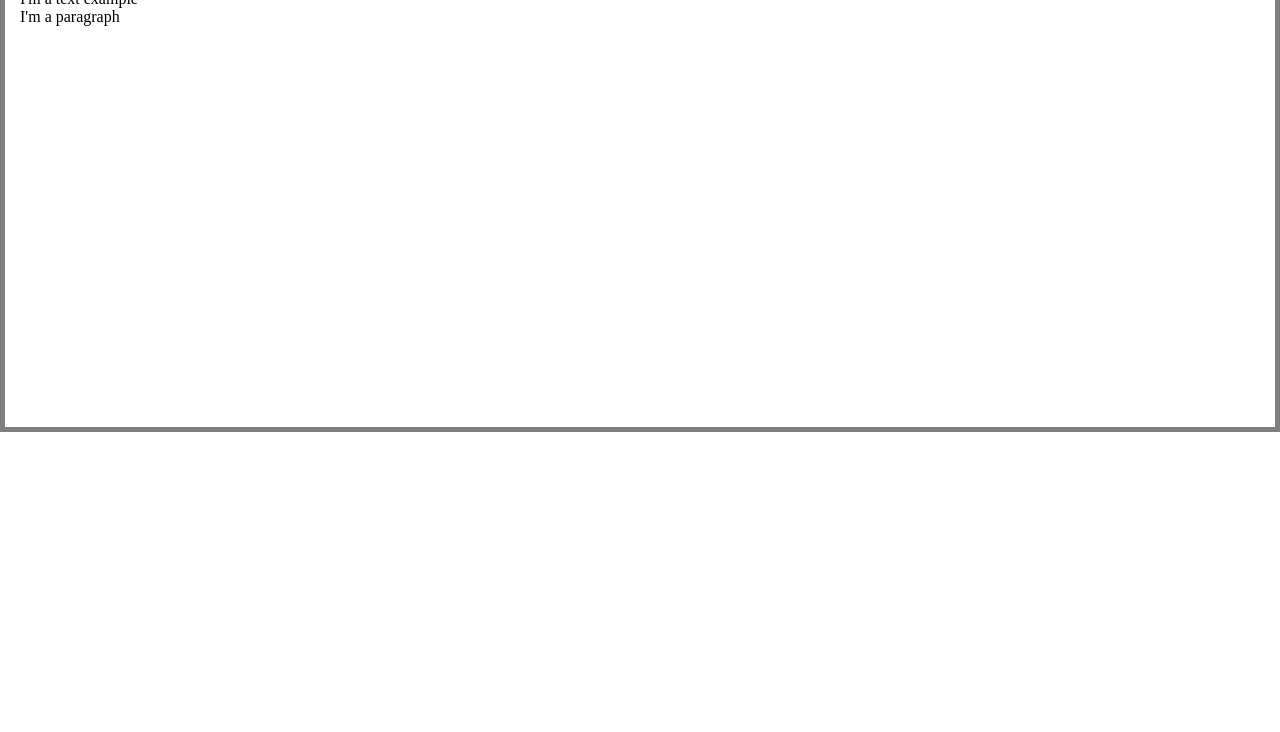
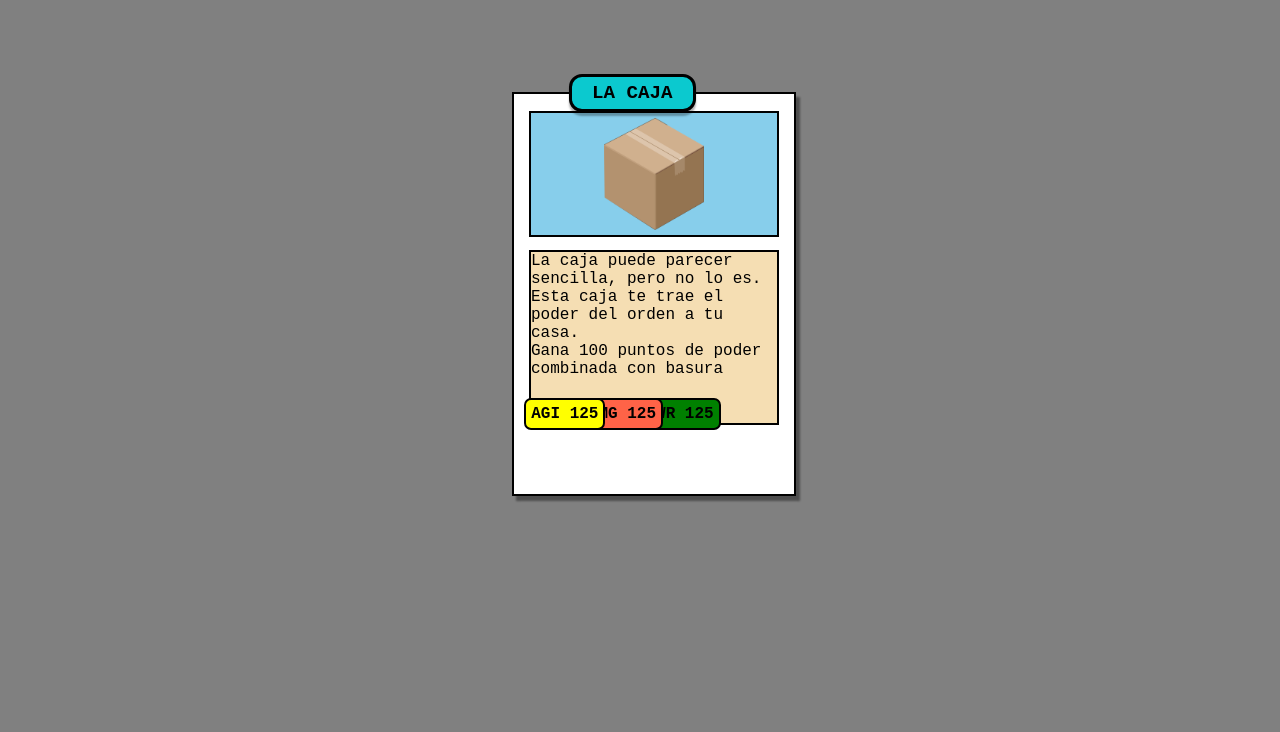
Before and after one commit to PatricioCabrera/Platzi-HTML-Definitivo, a plain HTML site: page index.html in a window 1280 px wide. Shown: the part 154-886 px from the top of the page. Before the commit the page ends 800 px from the top, so only its background shows below. Drawn offline with Linux system fonts and the light colour scheme.

Commit message:
Card mode activated

```diff
--- a/index.html
+++ b/index.html
@@ -19,11 +19,26 @@
         </nav>
     </header>
     <main>
-        <section class="text-container">
-            <h2 class="title">I'm a title</h2>
-            <p>I'm a text example</p>
-            <div>
-                <p>I'm a paragraph</p>
+        <section class="parent">
+            <h2 class="box-title">LA CAJA</h2>
+            <div class="box">
+                <figure>
+                    <img src=".\IMG\box.png" alt="A box" width="100px">
+                </figure>
+                <div class="box-text">
+                    <p>La caja puede parecer sencilla, pero no lo es.</p>
+                    <p>Esta caja te trae el poder del orden a tu casa.</p>
+                    <p>Gana 100 puntos de poder combinada con basura</p>
+                </div>
+                <div class="box-atr atr1">
+                    <p>PWR 125</p>
+                </div>
+                <div class="box-atr atr2">
+                    <p>DMG 125</p>
+                </div>
+                <div class="box-atr atr3">
+                    <p>AGI 125</p>
+                </div>
             </div>
         </section>
     </main>
--- a/style.css
+++ b/style.css
@@ -7,25 +7,23 @@
 body{
     /* The paragraphs inherit from this, but not H1 since there is already a font-size specified for it */
     font-size: 62.5%;
+    font-family: monospace;
 }
 
 main{
-    width: 100%;
-    height: 500px;
+    background-color: gray;
     margin: 0;
-    border: 5px solid gray;
-    padding: 10px 15px;
+    padding: 0;
+    min-height: 100vh;
 }
 
 h1.title{
     font-size: 2.4rem;
-    font-family: monospace;
     margin-bottom: 0.6rem;
 }
 
 h2.title{
     font-size: 2rem;
-    font-family: monospace;
     margin-bottom: 0.4rem;
 }
 
@@ -58,6 +56,84 @@ h2.title{
     content: "| ";
 }
 
-.text-container{
+section.parent{
     font-size: 1rem;
+    position: relative;
+    display: inline-block;
+    background-color: white;
+    border: 2px solid black;
+    margin: 0;
+    padding: 0;
+    top: 20vh;
+    left: 40vw;
+    box-shadow:  4px 5px 2px rgba(0, 0, 0, 0.4);
 }
+
+.box-title {
+    font-size: 1.2rem;
+    display: inline-block;
+    position: absolute;
+    border-radius: 13px;
+    background-color: rgb(11, 201, 207);
+    top: -2.5vh;
+    left: 4.3vw;
+    padding: 5px 20px 5px 20px;
+    border: black solid;
+    box-shadow:  0px 4px 2px rgba(0, 0, 0, 0.3);
+}
+
+.box {
+    padding: 15px 15px;
+    max-width: 280px;
+    min-height: 400px;
+    display: inline-block;
+}
+
+.box figure{
+    background-color: skyblue;
+    padding: 0;
+    display: block;
+    margin: 2px auto;
+    border: 2px solid black;
+}
+
+.box figure img{
+    margin: 5px auto;
+    display: block;
+}
+
+.box-text{
+    background-color: wheat;
+    position: relative;
+    top: 1.3vh;
+    min-height: 175px;
+    border: 2px solid black;
+}
+
+.box-atr{
+    display: inline-block;
+    position: absolute;
+    border-radius: 7px;
+    border: 2px solid black;
+    padding: 5px;
+    font-size: 1rem;
+    font-weight: bold;
+}
+
+.atr1{
+    background-color: green;
+    top: 38vh;
+    left: 9.8vw;
+}
+
+.atr2{
+    background-color: tomato;
+    top: 38vh;
+    left: 5.3vw;
+}
+
+.atr3{
+    background-color: yellow;
+    top: 38vh;
+    left: 0.8vw;
+}
```
Also changed, not shown: IMG/box.png (added), IMG/card-texture.jpg (added), IMG/pexels-oleg-magni-2058128.jpg (deleted), IMG/pexels-oleg-magni-medium.jpg (deleted), IMG/pexels-oleg-magni-small.jpg (deleted).
